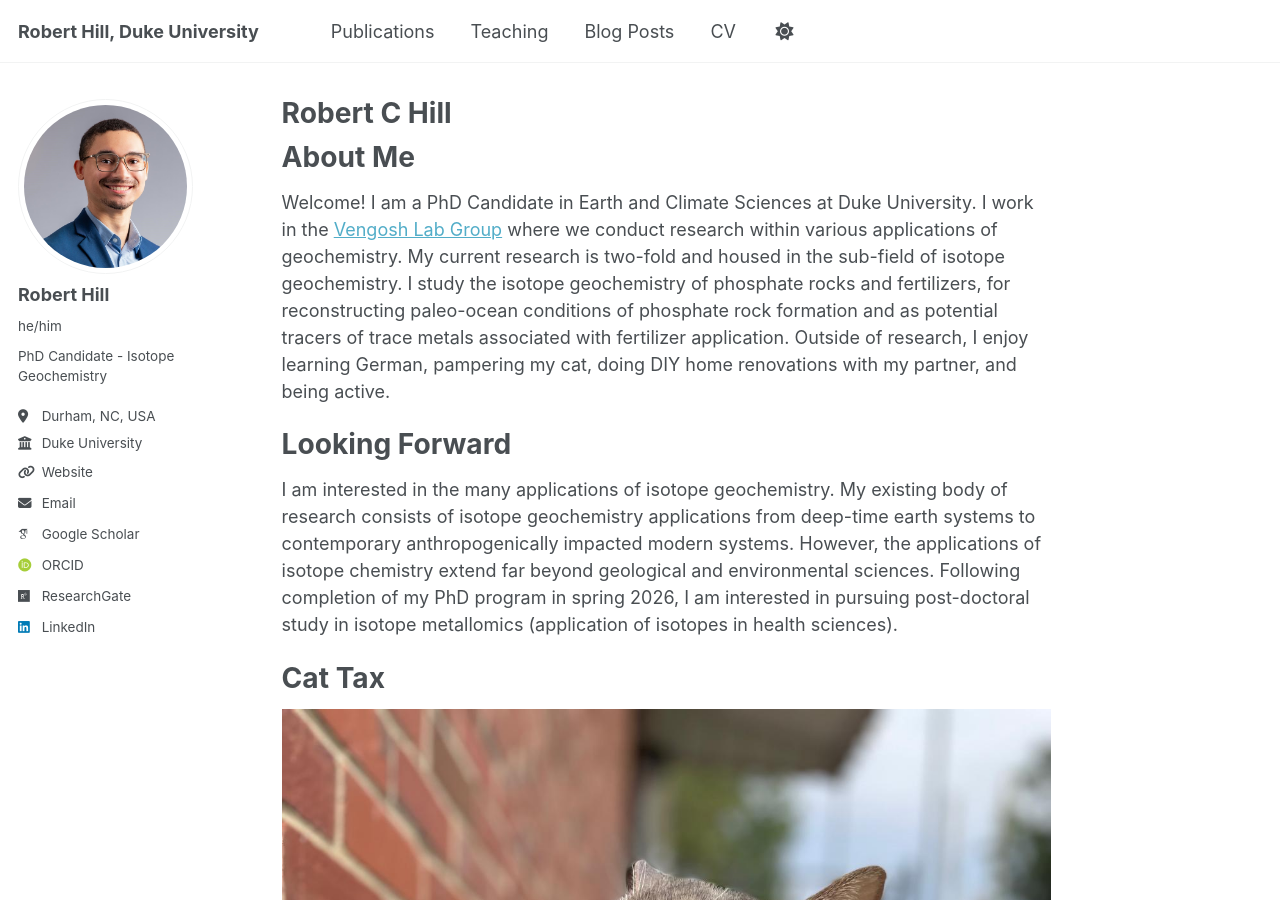
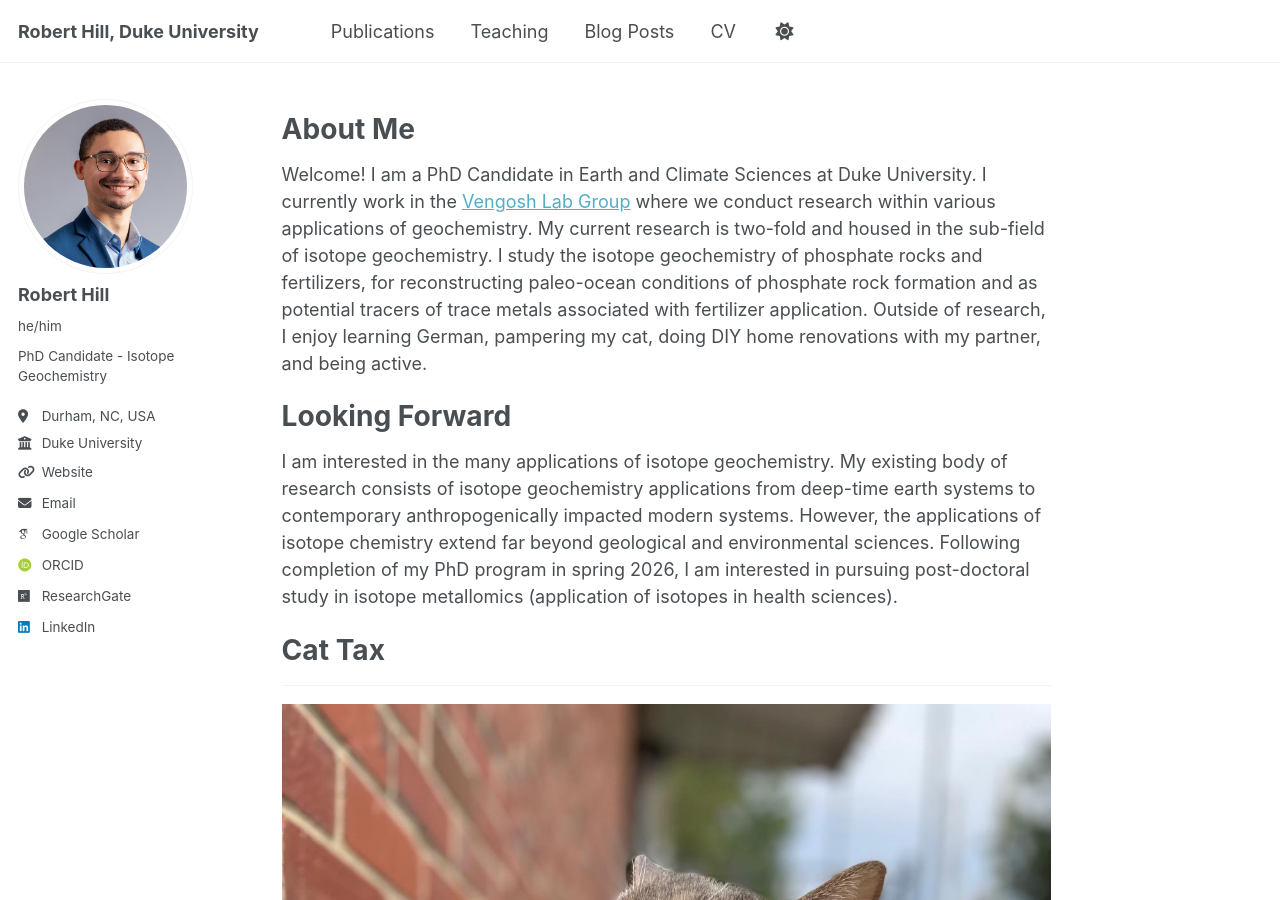
Before and after one commit to robert-c-hill/robert-c-hill.github.io, a Jekyll site: the page built from _pages/about.md, in a window 1280 px wide and 900 px high. Built offline with Jekyll 4.4.1, drawn with Linux system fonts in a browser that asks for light colours; some web fonts are replaced.

Commit message:
Update about.md

```diff
--- a/_pages/about.md
+++ b/_pages/about.md
@@ -1,6 +1,6 @@
 ---
 permalink: /
-title: "Robert C Hill"
+title: ""
 author_profile: true
 redirect_from:
   - /about/
@@ -9,7 +9,7 @@ redirect_from:
 
 About Me
 ======
-Welcome! I am a PhD Candidate in Earth and Climate Sciences at Duke University. I work in the [Vengosh Lab Group](https://sites.nicholas.duke.edu/avnervengosh/) where we conduct research within various applications of geochemistry. My current research is two-fold and housed in the sub-field of isotope geochemistry. I study the isotope geochemistry of phosphate rocks and fertilizers, for reconstructing paleo-ocean conditions of phosphate rock formation and as potential tracers of trace metals associated with fertilizer application. Outside of research, I enjoy learning German, pampering my cat, doing DIY home renovations with my partner, and being active.
+Welcome! I am a PhD Candidate in Earth and Climate Sciences at Duke University. I currently work in the [Vengosh Lab Group](https://sites.nicholas.duke.edu/avnervengosh/) where we conduct research within various applications of geochemistry. My current research is two-fold and housed in the sub-field of isotope geochemistry. I study the isotope geochemistry of phosphate rocks and fertilizers, for reconstructing paleo-ocean conditions of phosphate rock formation and as potential tracers of trace metals associated with fertilizer application. Outside of research, I enjoy learning German, pampering my cat, doing DIY home renovations with my partner, and being active.
 
 Looking Forward
 ======
@@ -17,5 +17,7 @@ I am interested in the many applications of isotope geochemistry. My existing bo
 
 Cat Tax
 =======
+---
 ![Penelope1](/images/cat1.jpg)
 ![Penelope2](/images/cat2.jpg)
+---
```
